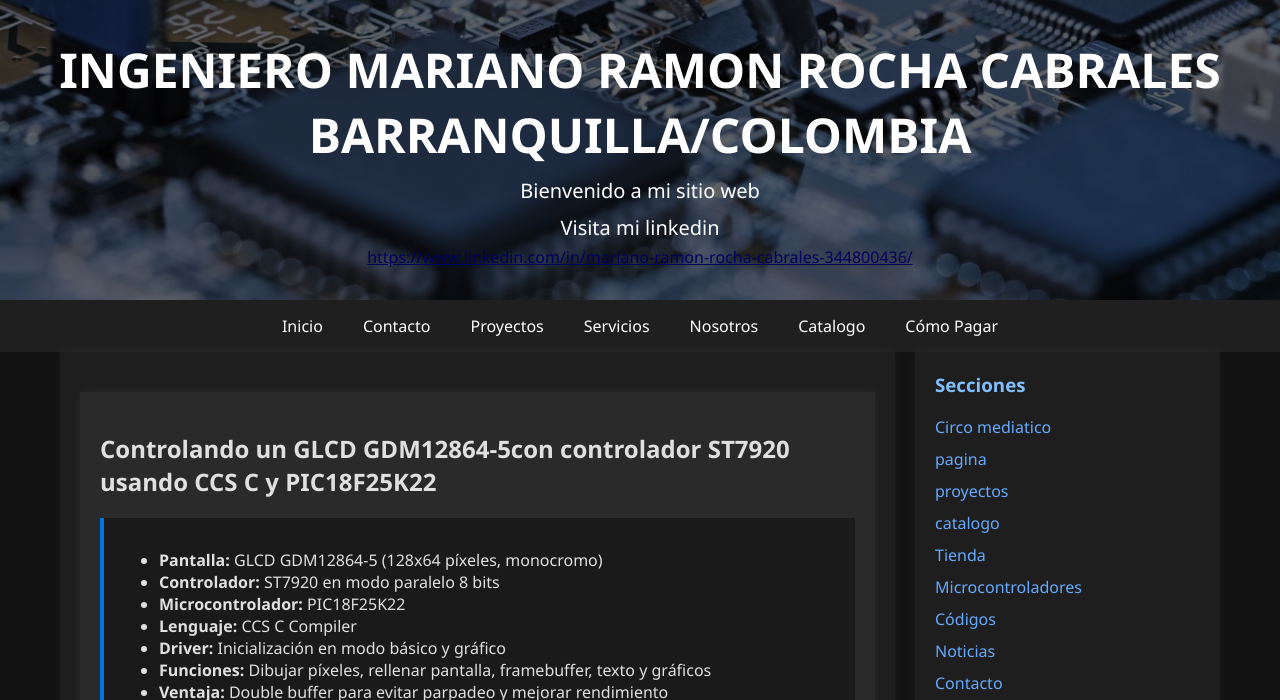
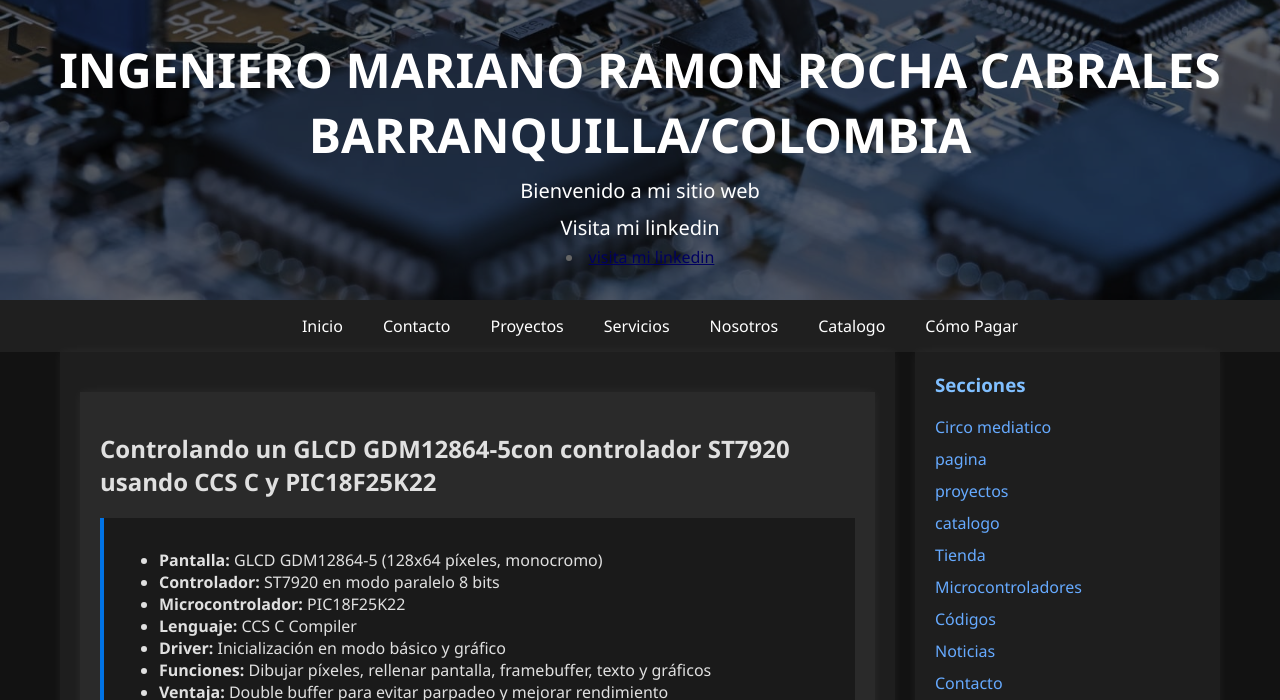
Before and after one commit to AdminMariano/web, a plain HTML site: page docs/index.html in a window 1280 px wide. Shown: the top 700 px of the page. Drawn offline with Linux system fonts and the light colour scheme.

Commit message:
Update index.html

```diff
--- a/docs/index.html
+++ b/docs/index.html
@@ -14,7 +14,7 @@
     <h1>INGENIERO MARIANO RAMON ROCHA CABRALES BARRANQUILLA/COLOMBIA</h1>
     <p>Bienvenido a mi sitio web</p>
 	 <p>Visita mi linkedin</p>
-	<a href="https://www.linkedin.com/in/mariano-ramon-rocha-cabrales-344800436/">https://www.linkedin.com/in/mariano-ramon-rocha-cabrales-344800436/</a>
+	  <li><a href="https://www.linkedin.com/in/mariano-ramon-rocha-cabrales-344800436/">visita mi linkedin</li>
   </header>
 
   <nav>
```
